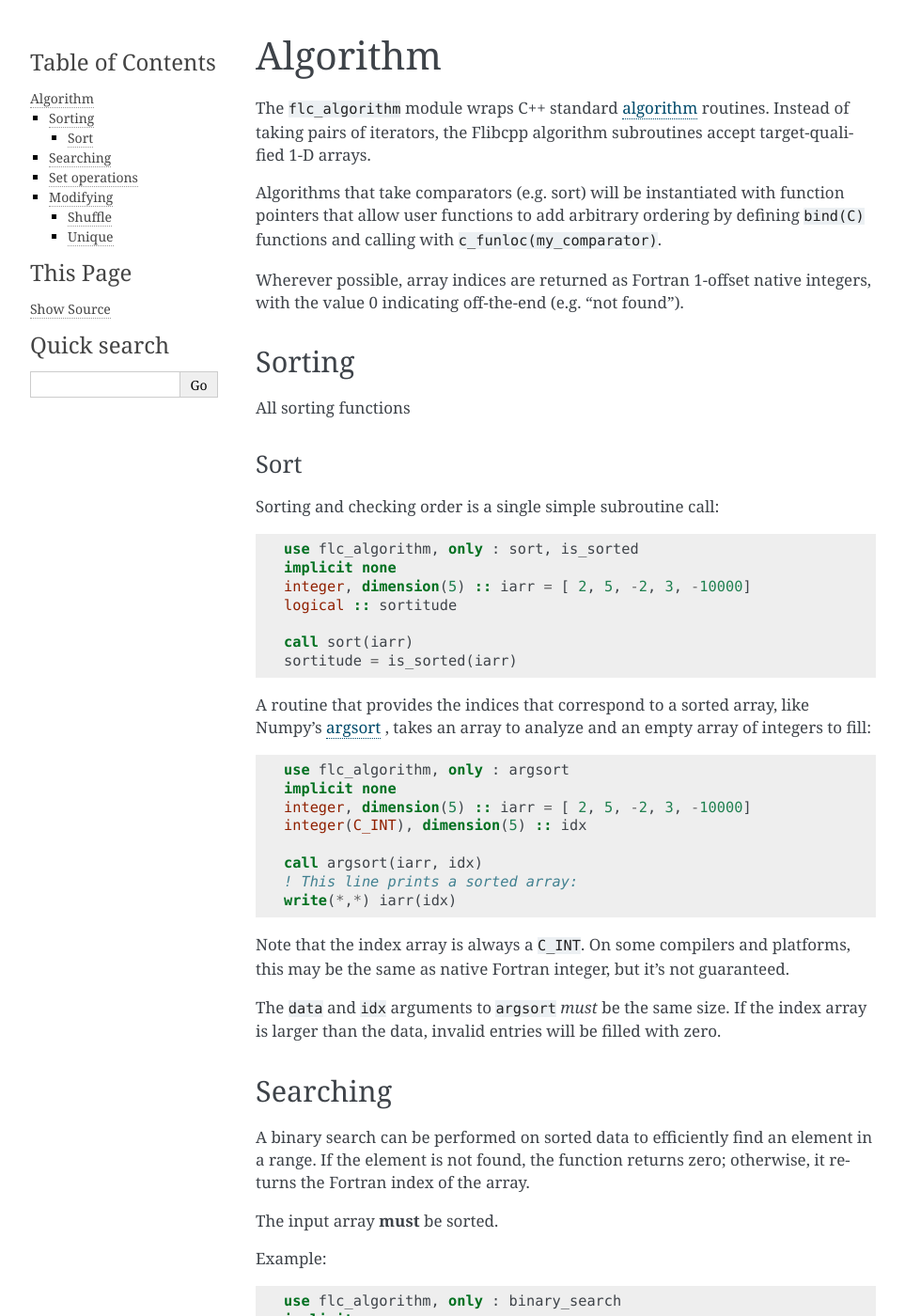
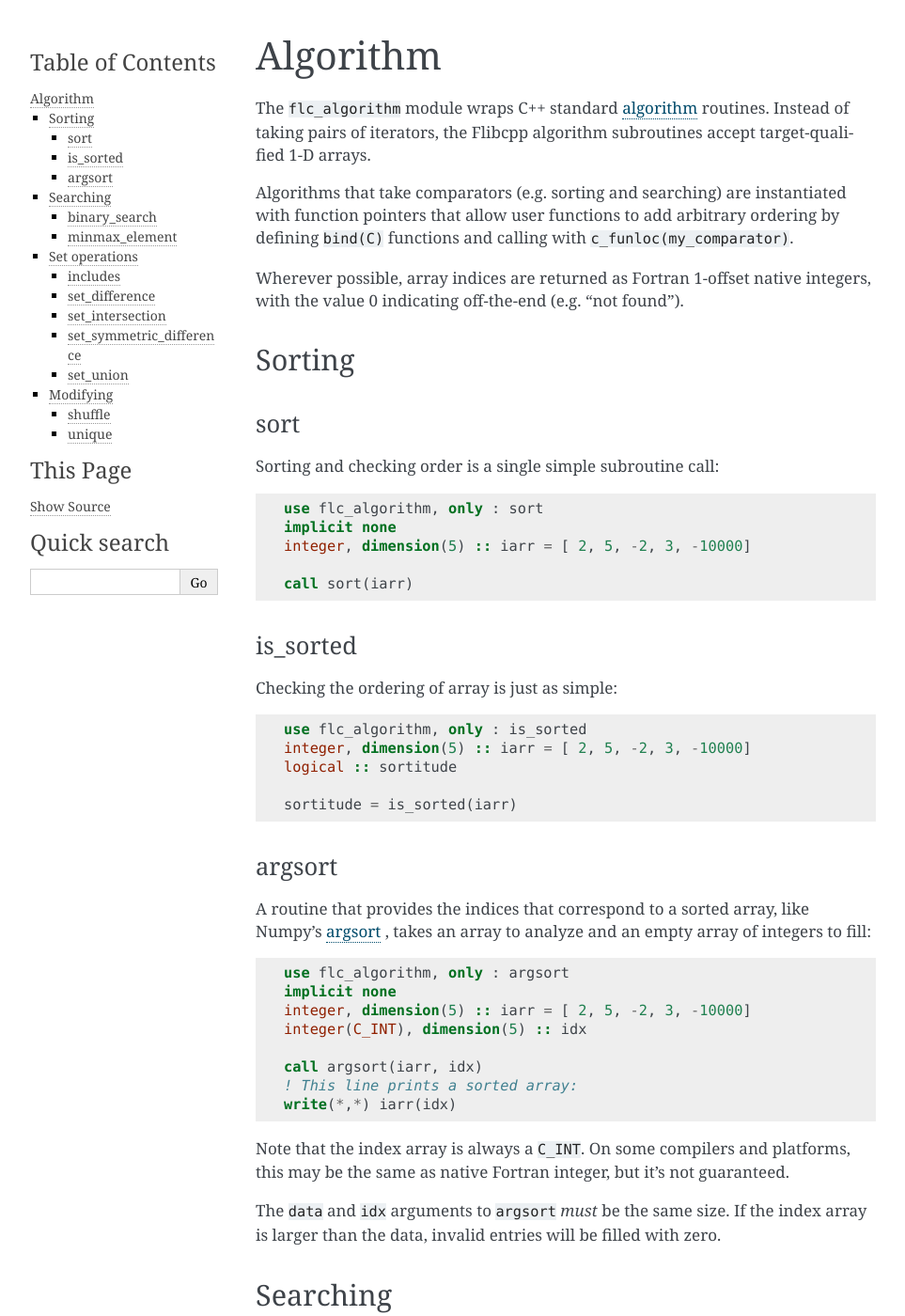
Before and after one commit to swig-fortran/flibcpp, a Sphinx documentation site: the page built from doc/modules/algorithm.rst, in a window 1280 px wide and 1400 px high. Shown: the whole window at 94% size, without its empty margins (148-1111 px from the left). Built offline with Sphinx 7.4.7, drawn with Linux system fonts in a browser that asks for light colours; some of the changed text lies outside the part shown.

Commit message:
Update documentation

```diff
--- a/doc/index.rst
+++ b/doc/index.rst
@@ -31,7 +31,7 @@ which wrap the C++ library.
 
 .. toctree::
    :maxdepth: 2
-   :caption: Contents:
+   :caption: Contents
 
    introduction.rst
    modules.rst
--- a/doc/modules/algorithm.rst
+++ b/doc/modules/algorithm.rst
@@ -12,9 +12,9 @@ The ``flc_algorithm`` module wraps C++ standard `<algorithm>`_ routines.
 Instead of taking pairs of iterators, the Flibcpp algorithm subroutines accept
 target-qualified 1-D arrays.
 
-Algorithms that take comparators (e.g. sort) will be instantiated with function
-pointers that allow user functions to add arbitrary ordering by defining
-``bind(C)`` functions and calling with ``c_funloc(my_comparator)``.
+Algorithms that take comparators (e.g. sorting and searching) are instantiated
+with function pointers that allow user functions to add arbitrary ordering by
+defining ``bind(C)`` functions and calling with ``c_funloc(my_comparator)``.
 
 Wherever possible, array indices are returned as Fortran 1-offset native
 integers, with the value 0 indicating off-the-end (e.g. "not found").
@@ -24,20 +24,30 @@ integers, with the value 0 indicating off-the-end (e.g. "not found").
 Sorting
 =======
 
-All sorting functions
-
-Sort
+sort
 ----
 
 Sorting and checking order is a single simple subroutine call::
 
-  use flc_algorithm, only : sort, is_sorted
+  use flc_algorithm, only : sort
   implicit none
+  integer, dimension(5) :: iarr = [ 2, 5, -2, 3, -10000]
+
+  call sort(iarr)
+
+is_sorted
+---------
+
+Checking the ordering of array is just as simple::
+
+  use flc_algorithm, only : is_sorted
   integer, dimension(5) :: iarr = [ 2, 5, -2, 3, -10000]
   logical :: sortitude
 
-  call sort(iarr)
   sortitude = is_sorted(iarr)
+
+argsort
+-------
 
 A routine that provides the indices that correspond to a sorted array, like
 Numpy's argsort_ ,
@@ -61,8 +71,12 @@ the index array is larger than the data, invalid entries will be filled with
 zero.
 
 .. _argsort: https://docs.scipy.org/doc/numpy-1.15.0/reference/generated/numpy.argsort.html
+
 Searching
 =========
+
+binary_search
+-------------
 
 A binary search can be performed on sorted data to efficiently find an element
 in a range. If the element is not found, the function returns zero; otherwise,
@@ -84,6 +98,10 @@ Example::
   idx = binary_search(iarr, 9)    ! returns 6
   idx = binary_search(iarr, 10)   ! returns 0
 
+minmax_element
+--------------
+
+TODO
 
 Set operations
 ==============
@@ -91,18 +109,43 @@ Set operations
 Sorted arrays can be manipulated as "sets," supporting unions, intersections,
 and differences. TODO.
 
+includes
+--------
+
+TODO
+
+set_difference
+--------------
+
+TODO
+
+set_intersection
+----------------
+
+TODO
+
+set_symmetric_difference
+------------------------
+
+TODO
+
+set_union
+---------
+
+TODO
+
 Modifying
 =========
 
 .. _modules_algorithm_shuffle:
 
-Shuffle
+shuffle
 -------
 
-The ``algorithm`` module depends on the ``random`` module so that it can use
-the supported random number generator to randomly reorder an array.
+The "shuffle" subroutine depends on the :ref:`modules_random` module so that it
+can use the supported random number generator to randomly reorder an array.
 
-Unique
+unique
 ------
 
 TODO
```
Also changed, not shown: doc/modules/random.rst (+20 -6 lines).
